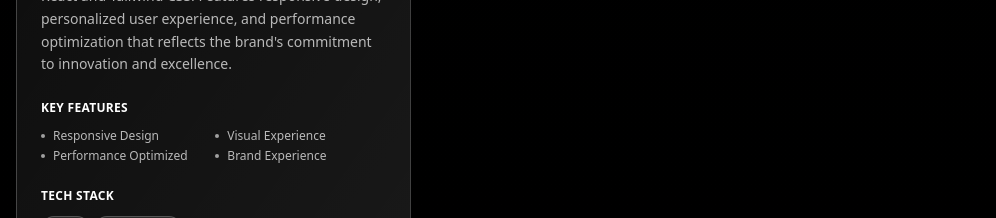
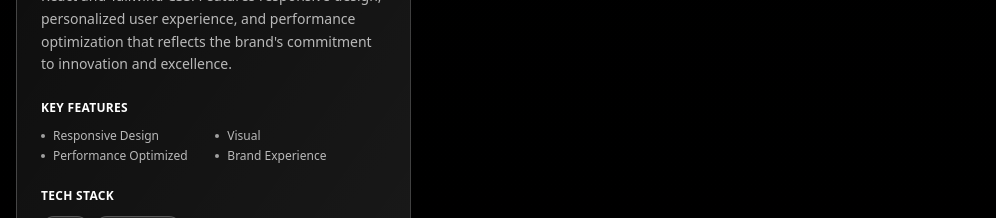
Before and after one commit to Dhuvesh/Portfolio, a React (Vite) app: page / in a window 1280 px wide. Shown: the part 4400-4618 px from the top of the page, without its empty margins (0-996 px from the left). Built offline with nearby package versions, Linux system fonts and the light colour scheme.

Commit message:
feature 5

```diff
--- a/src/App.jsx
+++ b/src/App.jsx
@@ -979,7 +979,7 @@ function ProjectsSection() {
       tech: ["React", "Tailwind CSS"],
       features: [
         "Responsive Design",
-        "Visual Experience",
+        "Visual",
         "Performance Optimized",
         "Brand Experience",
       ],
```
